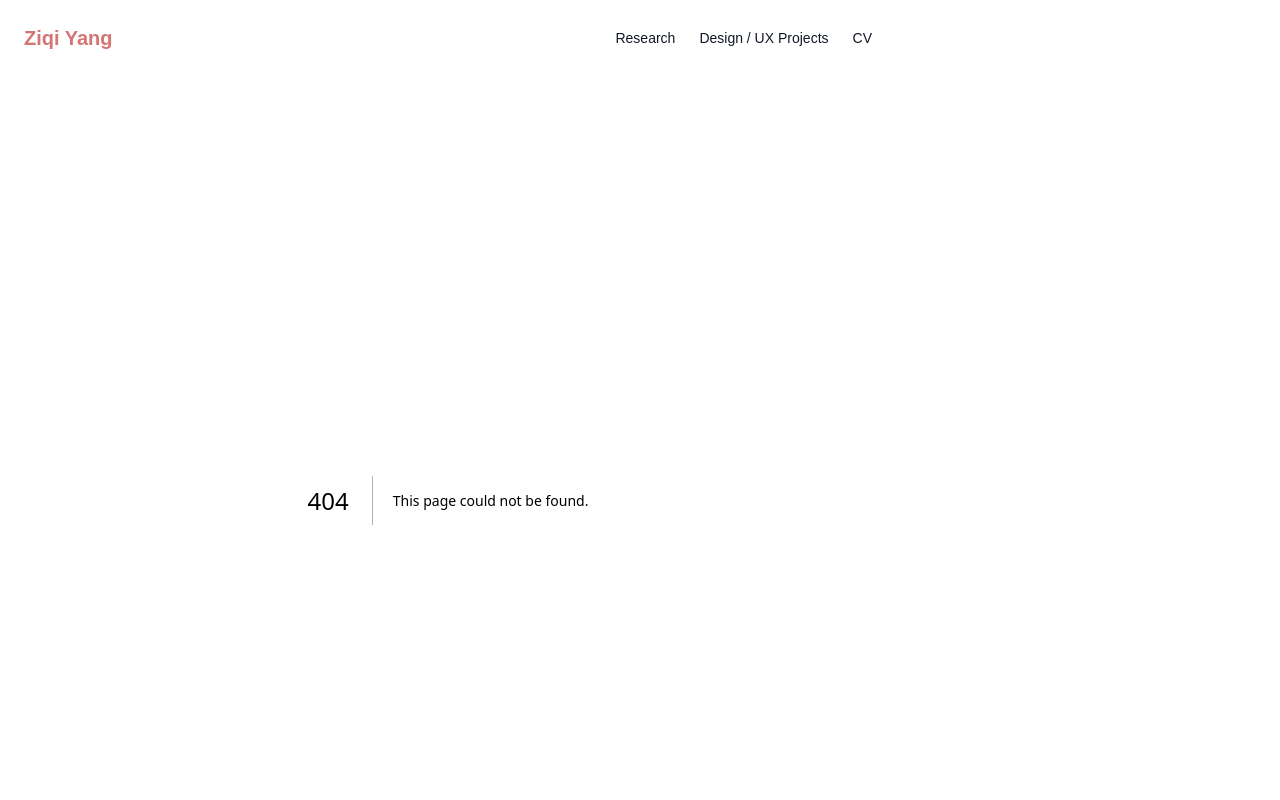
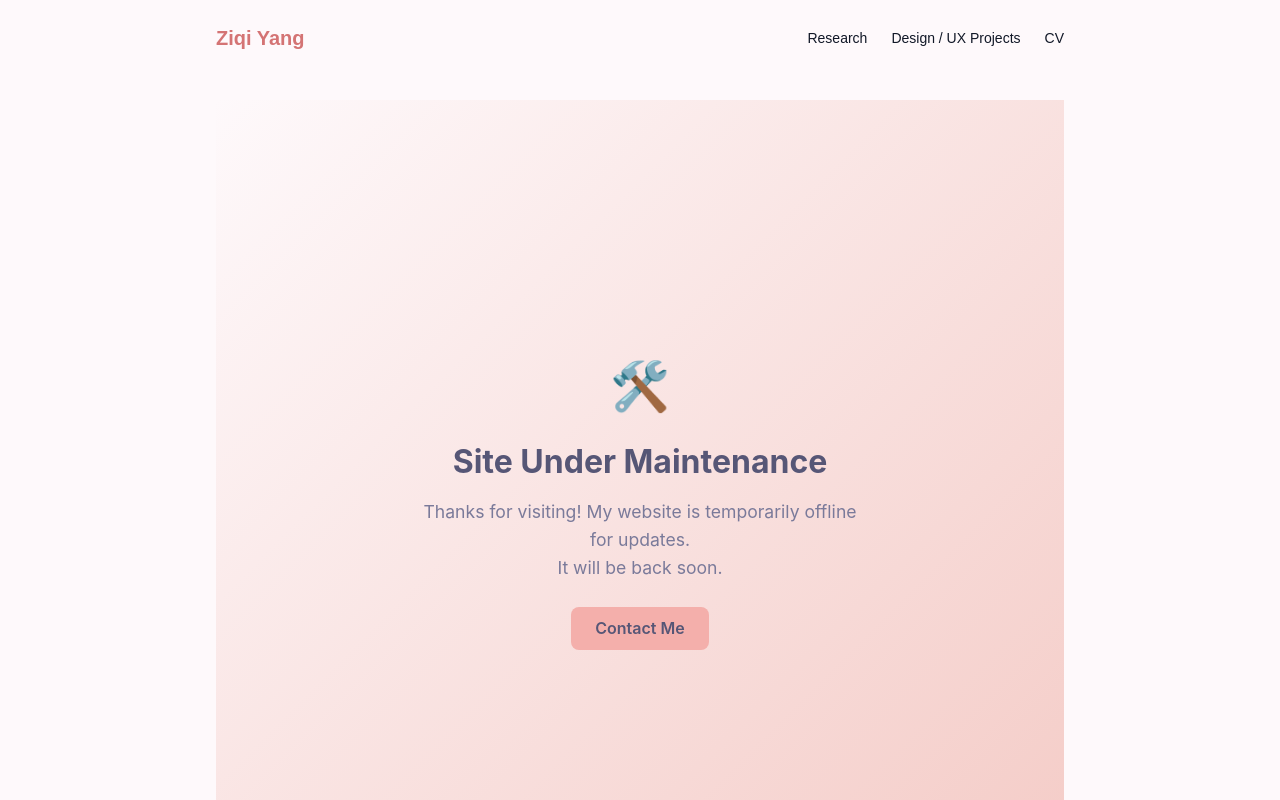
Before and after one commit to EugeniaYang/ziqi-yang, a Next.js app in the folder ziqi-yang/: page /maintenance in a window 1280 px wide. Before the commit this address had no page. Shown: the top 800 px of the page. Built offline with nearby package versions, Linux system fonts and the light colour scheme.

Commit message:
add maintenance mode

```diff
--- a/ziqi-yang/app/layout.tsx
+++ b/ziqi-yang/app/layout.tsx
@@ -23,10 +23,19 @@ export default function RootLayout({
 }: {
   children: React.ReactNode
 }) {
+  const isMaintenanceMode = process.env.MAINTENANCE_MODE === 'true'
+
+  if (isMaintenanceMode) {
+    return (
+      <html lang="en">
+        <body>{children}</body>
+      </html>
+    )
+  }
+
   return (
     <html lang="en">
       <body className="mx-auto max-w-4xl px-6 py-6 font-sans">
-        {/* Navbar */}
         <nav className="mb-12 flex items-center justify-between">
           <Link href="/" className="text-xl font-bold pastel-title-primary">
             Ziqi Yang
@@ -35,12 +44,11 @@ export default function RootLayout({
             <Link href="/research">Research</Link>
             <Link href="/ux-projects">Design / UX Projects</Link>
             <Link href="/cv">CV</Link>
-
           </div>
         </nav>
         {children}
         <footer className="mt-16 text-sm text-center" style={{ color: 'var(--text-secondary)' }}>
-          © {new Date().getFullYear()} Ziqi Yang · Powered by Next.js + Tailwind
+          © 2026 Ziqi Yang · Powered by Next.js + Tailwind
         </footer>
       </body>
     </html>
--- /dev/null
+++ b/ziqi-yang/app/maintenance/page.tsx
@@ -0,0 +1,59 @@
+export const metadata = {
+  title: "Site Under Maintenance | Ziqi Yang",
+};
+
+export default function MaintenancePage() {
+  return (
+    <div
+      style={{
+        minHeight: "100vh",
+        display: "flex",
+        alignItems: "center",
+        justifyContent: "center",
+        background: "linear-gradient(135deg, #fef9fb 0%, #f4cbc6 100%)",
+        fontFamily:
+          '-apple-system, BlinkMacSystemFont, "Segoe UI", Roboto, sans-serif',
+      }}
+    >
+      <div style={{ textAlign: "center", padding: "2rem", maxWidth: 520 }}>
+        <div style={{ fontSize: "3rem", marginBottom: "1rem" }}>🛠️</div>
+        <h1
+          style={{
+            fontSize: "2rem",
+            fontWeight: 700,
+            color: "#565676",
+            marginBottom: "0.75rem",
+          }}
+        >
+          Site Under Maintenance
+        </h1>
+        <p
+          style={{
+            fontSize: "1.1rem",
+            color: "#7a7a9a",
+            lineHeight: 1.6,
+            marginBottom: "1.5rem",
+          }}
+        >
+          Thanks for visiting! My website is temporarily offline for updates.
+          <br />
+          It will be back soon.
+        </p>
+        <a
+          href="mailto:ziqiy30@uci.edu"
+          style={{
+            display: "inline-block",
+            padding: "0.6rem 1.5rem",
+            borderRadius: "0.5rem",
+            backgroundColor: "#f4afab",
+            color: "#565676",
+            textDecoration: "none",
+            fontWeight: 600,
+          }}
+        >
+          Contact Me
+        </a>
+      </div>
+    </div>
+  );
+}
--- a/ziqi-yang/app/page.tsx
+++ b/ziqi-yang/app/page.tsx
@@ -375,7 +375,7 @@ export default function Home() {
 
       {/* Footer */}
       <footer className="border-t pt-6 text-center text-gray-600">
-        <p>© {new Date().getFullYear()} Ziqi Yang</p>
+        <p>© 2026 Ziqi Yang</p>
         <p>
           <a
             href="mailto:ziqiy30@uci.edu"
--- /dev/null
+++ b/ziqi-yang/middleware.ts
@@ -0,0 +1,24 @@
+import { NextResponse } from "next/server";
+import type { NextRequest } from "next/server";
+
+export function middleware(request: NextRequest) {
+  const isMaintenanceMode = process.env.MAINTENANCE_MODE === "true";
+
+  if (!isMaintenanceMode) {
+    return NextResponse.next();
+  }
+
+  const { pathname } = request.nextUrl;
+
+  if (pathname === "/maintenance" || pathname.startsWith("/_next")) {
+    return NextResponse.next();
+  }
+
+  const url = request.nextUrl.clone();
+  url.pathname = "/maintenance";
+  return NextResponse.rewrite(url);
+}
+
+export const config = {
+  matcher: ["/((?!api|_next/static|_next/image|favicon.ico).*)"],
+};
```
